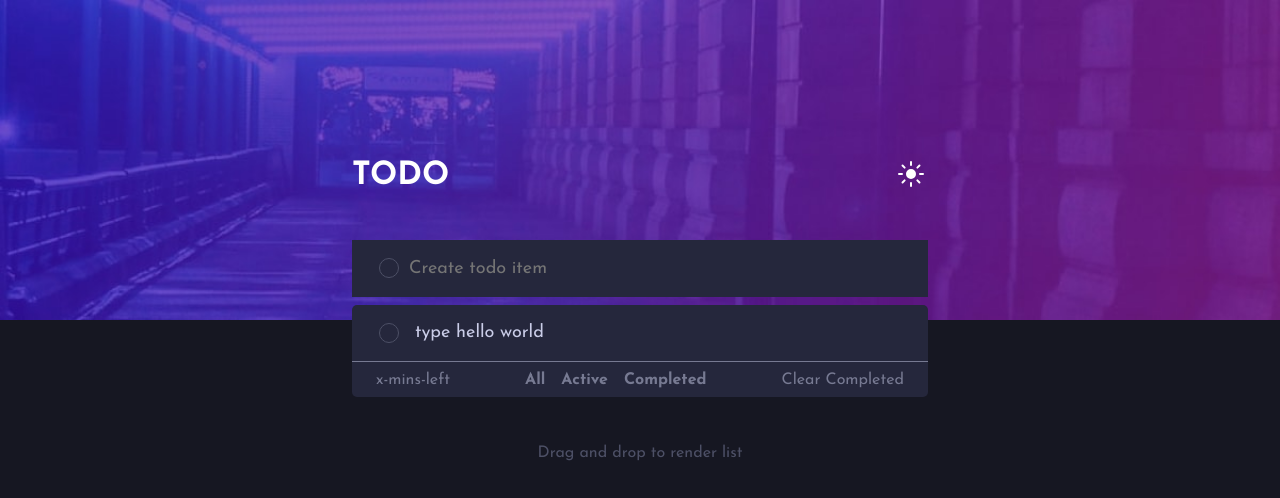
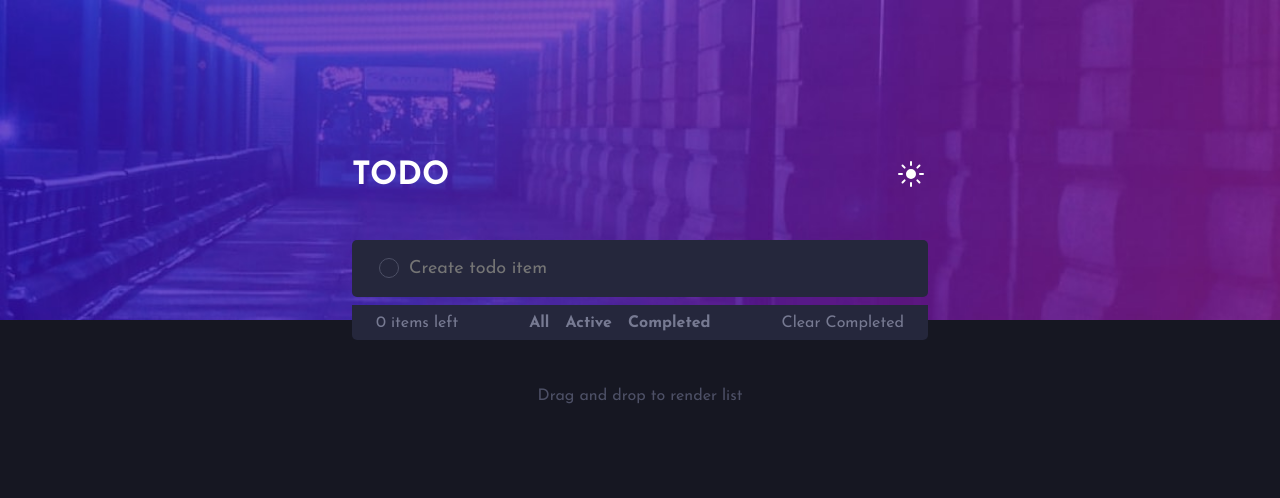
Before and after one commit to Emmanuetoks/todo-app, a React (Vite) app: page / in a window 1280 px wide. Shown: the top 498 px of the page. Built offline with nearby package versions, Linux system fonts and the light colour scheme.

Commit message:
Encountered a bug

```diff
--- a/CSS/index.css
+++ b/CSS/index.css
@@ -1,7 +1,9 @@
 @import url('https://fonts.googleapis.com/css2?family=Josefin+Sans:ital,wght@0,100;0,200;0,400;0,700;1,400&display=swap');
+
 :root {
-    --ff-primary:  'Josefin Sans', sans-serif;
+    --ff-primary: 'Josefin Sans', sans-serif;
     --clr-primary-100: hsl(220, 98%, 61%);
+    scrollbar-color: red;
 }
 
 /* --CSS Resets ----*/
@@ -13,15 +15,21 @@
     border: 0;
 }
 
-html,
+html {
+    font-family: var(--ff-primary);
+    font-weight: 400;
+    /* min-height: 100vh; */
+    height: 100%;
+}
+
 body,
 #root,
 .bg {
     width: 100%;
     height: 100%;
-    font-family: var(--ff-primary);
-    font-weight: 400;
+    /* overflow: scroll; */
 }
+
 
 input {
     background-color: inherit;
@@ -80,18 +88,19 @@ input:focus {
     bottom: -4%;
 }
 
-
 .completed {
     text-decoration: line-through;
-}
-
-.border-radius-5px {
-    border-radius: 5px;
 }
 
 /* ---------------------------- */
 /*  Components styling*/
 /* -------------------------- */
+#inputBox {
+    /* width: inherit; */
+    flex-grow: 2;
+}
+
+
 .bg__header {
     height: 40%;
     background-repeat: no-repeat;
@@ -167,6 +176,11 @@ input:focus {
 
 .todo__list {
     border-radius: 10px;
+    /* overflow-y: scroll; */
+    /* overflow-y: scroll; */
+    /* scrollbar-width: 1px; */
+    /* scroll-margin: 10rem; */
+    /* scrollbar-color: red; */
 }
 
 .todo__list .todo__item:first-child {
@@ -192,6 +206,29 @@ input:focus {
     display: block;
 }
 
+.todo__item {
+    animation-name: fade-out;
+    animation-duration: 200ms;
+    animation-timing-function: ease-in;
+    animation-play-state: paused;
+}
+
+.hide-todo-item {
+    display: none;
+}
+
+@keyframes fade-out {
+    0% {
+        opacity: 1;
+    }
+
+    100% {
+        transform: scale(0);
+        opacity: 0;
+    }
+}
+
+
 
 @media (max-width:600px) {
     .todo__options {
@@ -200,6 +237,7 @@ input:focus {
         left: 0;
         right: 0;
         padding: inherit;
+        border-radius: 5px;
     }
 
     .container__footer {
--- a/index.html
+++ b/index.html
@@ -4,7 +4,7 @@
   <head>
     <meta charset="UTF-8" />
     <link rel="icon" type="image/svg+xml" href="/vite.svg" />
-    <meta name="viewport" content="width=device-width, initial-scale=1.0" />
+    <meta name="viewport" content="width=device-width, initial-scale=1.0"/>
     <title>Todo App</title>
   </head>
 
--- a/src/components/TodoBox.jsx
+++ b/src/components/TodoBox.jsx
@@ -1,15 +1,34 @@
-const CheckBox = () => {
+import { useEffect, useState } from "react";
+
+const CheckBox = ({ userInput, setUserInput, setUserTodoList, userTodoList, setItemCont }) => {
+  // Handle Checkbox functionality depending on wehter its parent is the input section or a todoItem
   const makeCheckBackground = (e) => {
     e.target.classList.toggle('checkbox--checked');
     const todoItem = e.target.nextSibling;
-
     if (todoItem.id != 'inputBox') {
       if (todoItem.classList.contains('completed')) {
         todoItem.classList.remove('completed')
+        todoItem.parentElement.classList.remove('ready-to-be-cleared')
+
       } else {
+        todoItem.parentElement.classList.add('ready-to-be-cleared')
         todoItem.classList.add('completed')
       }
+    } else if (todoItem.id == 'inputBox') {
+      if (userInput != '') {
+        let todoIndex = userTodoList.length + 1
+
+        setUserTodoList((prevValue) => {
+          // console.log('came here');
+          return [...prevValue, { id: todoIndex, content: userInput }]
+        })
+
+        setUserInput('')
+        setItemCont(userTodoList.length + 1)
+        console.log(userTodoList);
+      }
     }
+
   }
   return (
     <div onClick={makeCheckBackground} className="todo__checkbox pos-rel">
@@ -18,13 +37,39 @@ const CheckBox = () => {
   )
 }
 
-const TodoItem = ({ todoName }) => {
+const TodoItem = ({ todoName, todoId, userTodoList, setUserTodoList, setItemCont }) => {
+  const removeTodoItem = (e) => {
+    e.target.classList.add('hide-todo-item')
+  }
+
+
+  // Delete A particular todo Item
+  const deleteTodoItem = (e) => {
+    const itemToDelete = e.target.parentElement
+    let newTodoList = []
+    let trackCount = userTodoList.length;
+    itemToDelete.style.animationPlayState = 'running'
+    // loop throughState managed array and check each elements id to return all elements that isnt the selected todoItem
+    userTodoList.forEach((todoItem) => {
+      if (Number(itemToDelete.id) != todoItem.id) {
+        newTodoList.push(todoItem)
+      } else {
+        trackCount--
+        setItemCont(trackCount)
+      }
+    });
+
+    setTimeout(() => {
+      setUserTodoList(newTodoList)
+    }, 300)
+
+
+  }
   return (
-    <div className={`todo__item fs-200 flex`} style={{ '--gap': '1rem' }}>
+    <div onAnimationEnd={removeTodoItem} id={todoId} className={`todo__item fs-200 flex`} style={{ '--gap': '1rem' }}>
       <CheckBox />
       <p>{todoName}</p>
-
-      <button className="todo__delete-button">
+      <button onClick={deleteTodoItem} className="todo__delete-button">
         <span className="sr-only">Delete Button</span>
       </button>
     </div>
@@ -32,21 +77,76 @@ const TodoItem = ({ todoName }) => {
 }
 
 const TodoBox = () => {
+  let [userInput, setUserInput] = useState('');
+  let [userTodoList, setUserTodoList] = useState([])
+  let [itemCount, setItemCont] = useState(0)
+  console.log(userTodoList);
+  // change item count to the number of todo items bt default
+  useEffect(() => {
+    setItemCont(userTodoList.length)
+  }, [])
+
+
+  // Form Control Callbak Function
+  const handleInputChange = (e) => {
+    const inputCheckBox = e.target.previousSibling;
+    if (inputCheckBox.classList.contains('checkbox--checked')) {
+      inputCheckBox.classList.remove('checkbox--checked')
+    }
+    setUserInput(e.target.value)
+  }
+
+  // Utiltiy Function to get all the Todo List Items
+  const getTodoList = () => {
+    return document.querySelectorAll('.todo__list .todo__item')
+  }
+
+  // Clear all completed Todo Function
+  const clearCompletedTodos = () => {
+    const newTodoList = []
+    let todoList = getTodoList();
+    userTodoList.forEach((todoItem, key) => {
+      console.log(todoList[key]);
+      if (todoList[key].classList.contains('ready-to-be-cleared') === false) {
+        newTodoList.push(todoItem)
+      }
+    })
+    setUserTodoList(newTodoList)
+  }
+
+  // Display Only Completed Todos function
+  const showCompleted = () => {
+    let todoList = getTodoList();
+    let trackCount = 0;
+
+    todoList.forEach((todoItem) => {
+      if (todoItem.classList.contains('ready-to-be-cleared') === false) {
+        todoItem.classList.add('hide-todo-item')
+      } else {
+        trackCount++
+      }
+    })
+
+    setItemCont(trackCount)
+  }
   return (
     <div className="todo flex" style={{ '--gap': '.5rem' }}>
-      <div className="todo__item flex">
-        <CheckBox />
-        <input id="inputBox" type="text" className="add-todo fs-200" placeholder="Create todo item" />
+      <div className="todo__item flex" style={{ 'borderRadius': '5px' }}>
+        <CheckBox setItemCont={setItemCont} userTodoList={userTodoList} setUserTodoList={setUserTodoList} userInput={userInput} setUserInput={setUserInput} />
+        <input id="inputBox" type="text" value={userInput} onChange={handleInputChange} className="add-todo fs-200" placeholder="Create todo item" />
       </div>
 
       <div className="todo__list flex-col border-radius-5px" style={{ '--gap': '1px' }}>
-        <TodoItem todoName={'type hello world'} />
+        {/* Loop Through userTodo List to display the users Todo Items */}
+        {userTodoList.map((todoItem) => {
+          return <TodoItem setItemCont={setItemCont} setUserTodoList={setUserTodoList} userTodoList={userTodoList} key={todoItem.id} todoId={todoItem.id} todoName={todoItem.content} />
+        })}
+        {/* -------------------------------------------------------- */}
 
         <footer className="todo__footer flex pos-rel">
           <p className="todo__items-left">
-            <span className="todo-option">x-mins-left</span>
+            <span className="todo-option">{itemCount + ' '}items left</span>
           </p>
-
           <div className="todo__options fw-400 border-radius-5px flex" style={{ '--gap': '1rem' }}>
             <span role="button" className="todo__option">
               All
@@ -56,13 +156,11 @@ const TodoBox = () => {
               Active
             </span>
 
-            <span role="button" className="todo__option">
+            <span onClick={showCompleted} role="button" className="todo__option">
               Completed
             </span>
           </div>
-
-
-          <p>
+          <p onClick={clearCompletedTodos}>
             <span className="todo__option">
               Clear Completed
             </span>
```
